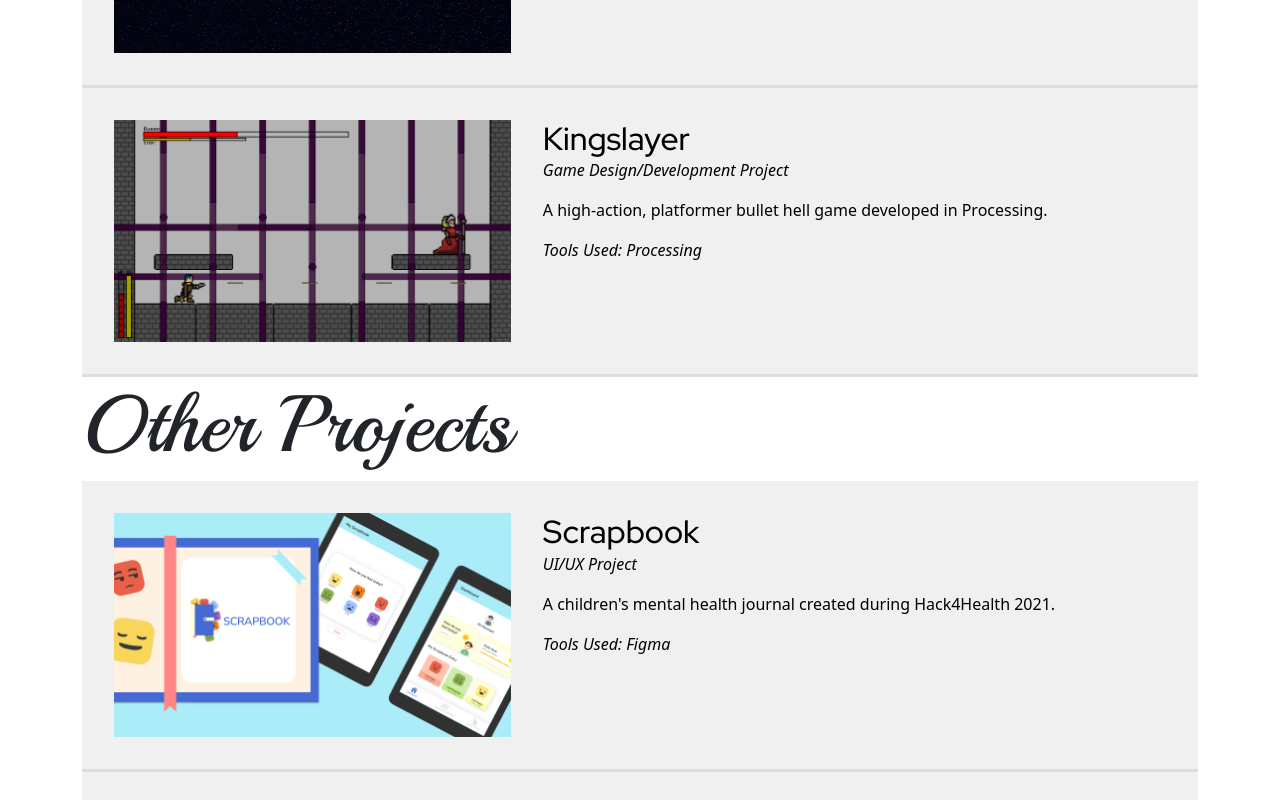
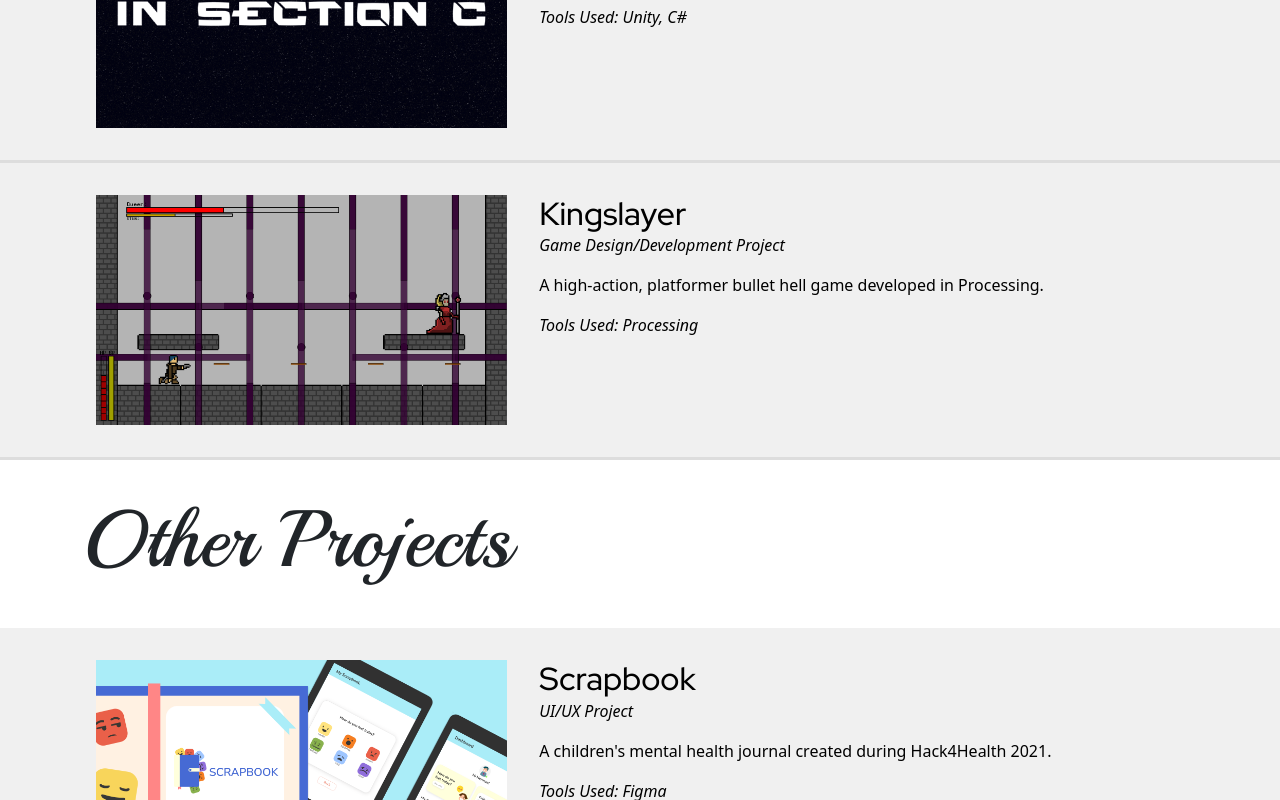
Before and after one commit to Kybre/339P3, a plain HTML site: page index.html in a window 1280 px wide. Shown: the part 1620-2420 px from the top of the page. Drawn offline with nearby package versions, Linux system fonts and the light colour scheme; grey boxes are pictures that could not be loaded.

Commit message:
made adjustments to page contents, added index item segment to style guide

```diff
--- a/css/main.css
+++ b/css/main.css
@@ -26,13 +26,14 @@ nav a{
 /* ----------------- COMBINED ELEMENTS -------------------*/
 
 .item{
+    margin-top: 2rem;
     display: flex;
     flex-direction: column;
 }
 
 .item a{
     display: flex;
-  padding: 2rem 2rem 2rem 2rem;
+    padding: 2rem 6rem;
     text-decoration: none;
     color: #000000;
     border-bottom: 3px solid #DDDDDD;
--- a/index.html
+++ b/index.html
@@ -63,14 +63,16 @@
         </nav>
         <!-- CONTENT -->
         <div class="container">
-            <section id="game" class="item content">
-                <h1 class="display-1">Game Projects</h1>
-            </section>
+            <h1 class="display-1">Game Projects</h1>
+        </div>
+        <section id="game" class="item">
+        </section>
 
-            <section id="other" class="item content">
-                <h1 class="display-1">Other Projects</h1>
-            </section>
+        <div class="container">
+            <h1 class="display-1">Other Projects</h1>
         </div>
+        <section id="other" class="item">
+        </section>
 
         <!-- FOOTER -->
         <footer>
```
Also changed, not shown: elements.html (+12 -1 lines). Lines whose indentation alone changed are shown as unchanged.
